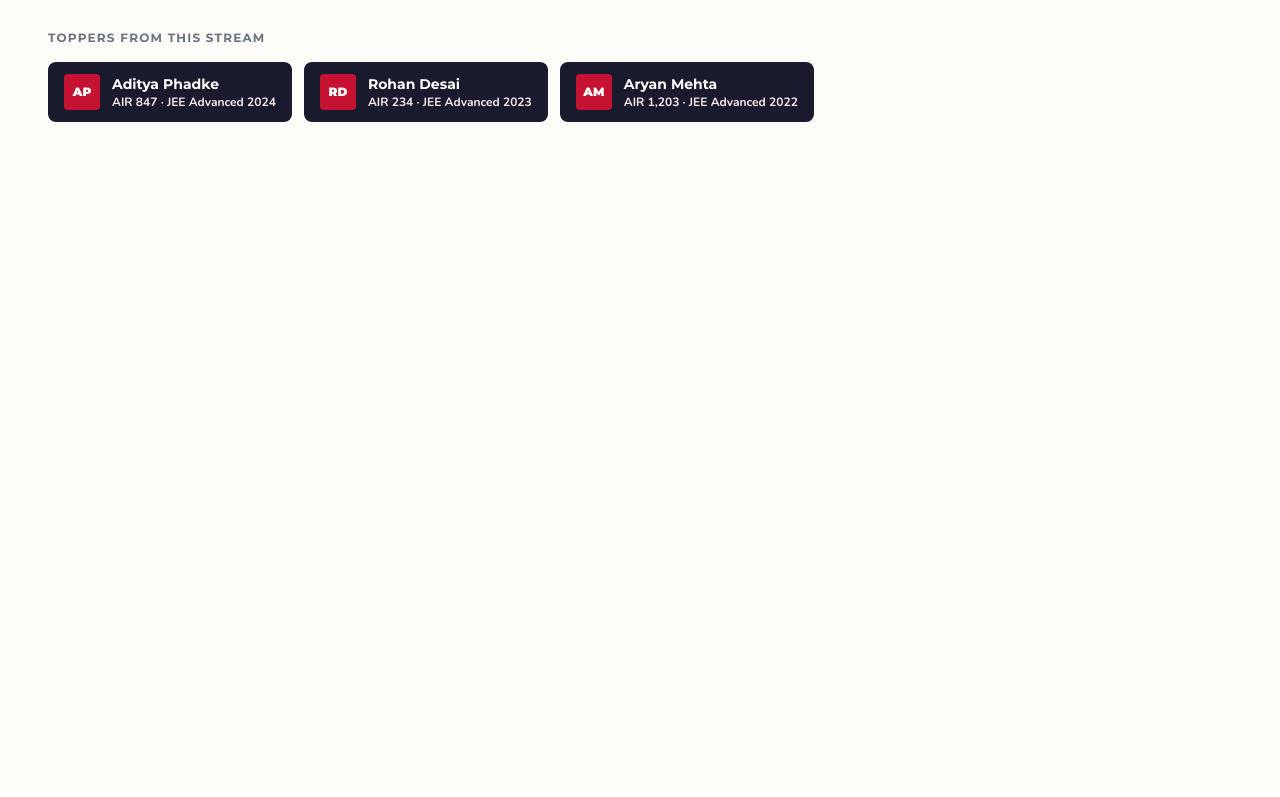
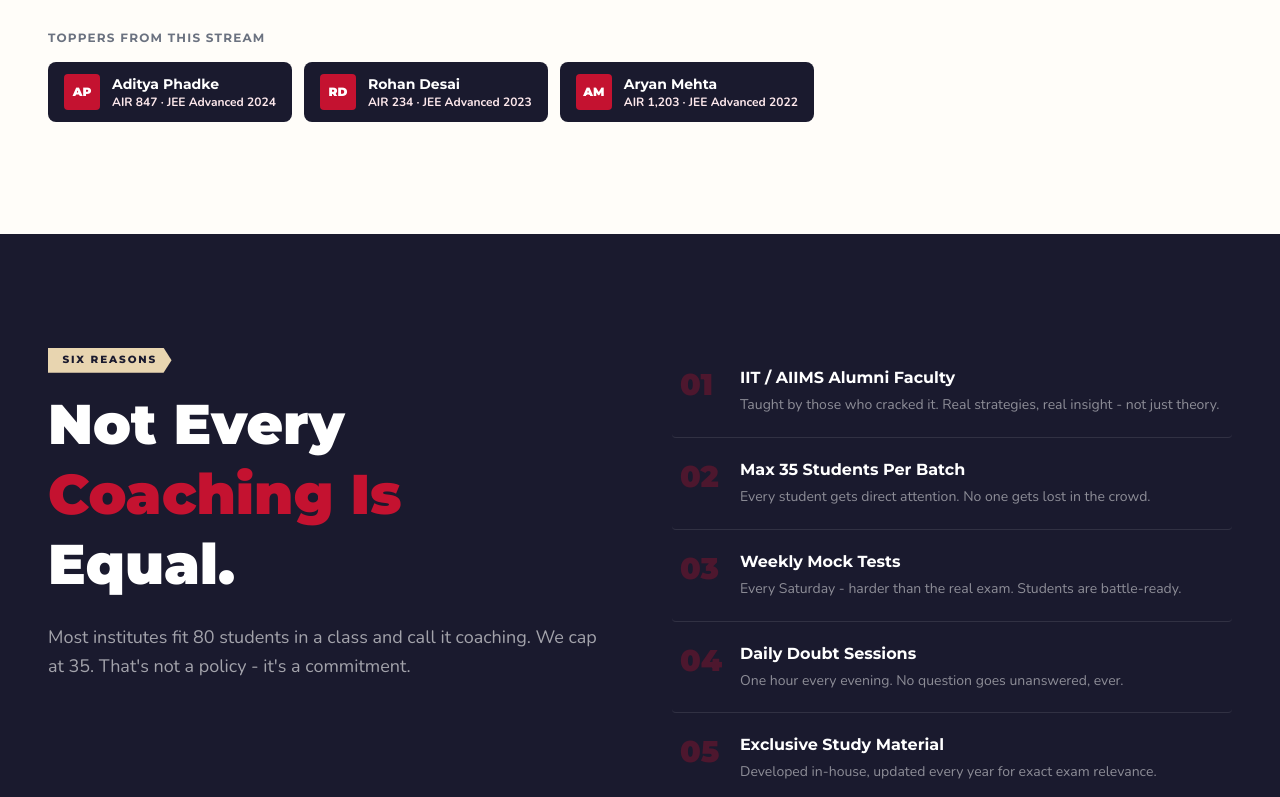
Before and after one commit to NIHHHHHHHHHHH/scalence-academy, a Next.js app: page / in a window 1280 px wide. Shown: the part 2666-3463 px from the top of the page. Before the commit the page ends 2900 px from the top, so only its background shows below. Built offline with nearby package versions, Linux system fonts and the light colour scheme.

Commit message:
feat: add whyus section with data and styles

```diff
--- a/src/app/globals.css
+++ b/src/app/globals.css
@@ -130,6 +130,22 @@
     margin-bottom: 1rem;
   }
 
+    .section-badge-cream {
+    display: inline-flex;
+    align-items: center;
+    gap: 0.5rem;
+    background: var(--color-accent);
+    color: var(--color-secondary);
+    font-family: var(--font-montserrat), sans-serif;
+    font-weight: 800;
+    font-size: 0.65rem;
+    letter-spacing: 0.18em;
+    text-transform: uppercase;
+    padding: 0.3rem 0.9rem;
+    clip-path: polygon(0 0, calc(100% - 8px) 0, 100% 50%, calc(100% - 8px) 100%, 0 100%);
+    margin-bottom: 1rem;
+  }
+
     /* card */
   .card-paper {
     background: white;
--- a/src/app/page.js
+++ b/src/app/page.js
@@ -2,6 +2,7 @@ import Navbar from "../components/Navbar";
 import ResultsWall from "@/components/ResultsWall";
 import Hero from "@/components/Hero";
 import ExamSelector from "@/components/interactive/ExamSelector";
+import WhyUs from "@/components/WhyUs";
 
 export default function Home() {
   return (
@@ -10,6 +11,7 @@ export default function Home() {
       <ResultsWall />
       <Hero />
       <ExamSelector />
+      <WhyUs />
     </>
   );
 }
--- /dev/null
+++ b/src/components/WhyUs.jsx
@@ -0,0 +1,45 @@
+"use client";
+import { motion } from "framer-motion";
+import { whyUs } from "@/data/coachingData";
+import { AnimatedSection } from "@/components/ui";
+
+export default function WhyUs() {
+  return (
+    <section className="section-py bg-secondary text-white overflow-hidden">
+      <div className="container-xl">
+        <div className="grid lg:grid-cols-2 gap-16 items-start">
+          <AnimatedSection variant="slideLeft">
+            <span className="section-badge-cream">Six Reasons</span>
+            <h2 className="font-display font-black text-white leading-tight mb-6"
+              style={{ fontSize:"clamp(2rem, 4.5vw, 3.5rem)" }}>
+              Not Every
+              <span className="block text-primary">Coaching Is</span>
+              Equal.
+            </h2>
+            <p className="text-white/60 font-body text-lg leading-relaxed">
+              Most institutes fit 80 students in a class and call it coaching.
+              We cap at 35. That's not a policy - it's a commitment.
+            </p>
+          </AnimatedSection>
+
+          <div className="flex flex-col divide-y divide-white/10">
+            {whyUs.map((item, i) => (
+              <motion.div key={item.id}
+                initial={{ opacity:0, x:30 }} whileInView={{ opacity:1, x:0 }}
+                viewport={{ once:true }} transition={{ delay:i*0.08, duration:0.5 }}
+                className="flex gap-5 py-5 group hover:bg-white/5 px-2 transition-colors rounded">
+                <span className="font-display font-black text-3xl text-primary/30 group-hover:text-primary transition-colors leading-none mt-1 w-10 shrink-0">
+                  {item.num}
+                </span>
+                <div>
+                  <p className="font-display font-bold text-white text-base mb-1">{item.title}</p>
+                  <p className="text-white/50 font-body text-sm leading-relaxed">{item.desc}</p>
+                </div>
+              </motion.div>
+            ))}
+          </div>
+        </div>
+      </div>
+    </section>
+  );
+}
--- a/src/data/coachingData.js
+++ b/src/data/coachingData.js
@@ -155,3 +155,13 @@ export const faculty = [
   { id: 3, name: "Mr. Rahul Pawar",subject: "Maths",qual: "IIT Delhi Alumni",exp: "15 Yrs", examTags: ["JEE", "MHT-CET", "Foundation"],initials: "RP" },
   { id: 4, name: "Dr. Meena Rao",subject: "Biology",qual: "AIIMS Graduate",exp: "12 Yrs", examTags: ["NEET"],initials: "MR" },
 ];
+
+
+export const whyUs = [
+  { id: 1, num: "01", title: "IIT / AIIMS Alumni Faculty", desc: "Taught by those who cracked it. Real strategies, real insight - not just theory." },
+  { id: 2, num: "02", title: "Max 35 Students Per Batch", desc: "Every student gets direct attention. No one gets lost in the crowd." },
+  { id: 3, num: "03", title: "Weekly Mock Tests", desc: "Every Saturday - harder than the real exam. Students are battle-ready." },
+  { id: 4, num: "04", title: "Daily Doubt Sessions", desc: "One hour every evening. No question goes unanswered, ever." },
+  { id: 5, num: "05", title: "Exclusive Study Material", desc: "Developed in-house, updated every year for exact exam relevance." },
+  { id: 6, num: "06", title: "Monthly Parent Reports", desc: "Parents are partners. Progress shared monthly. No surprises." },
+];
```
